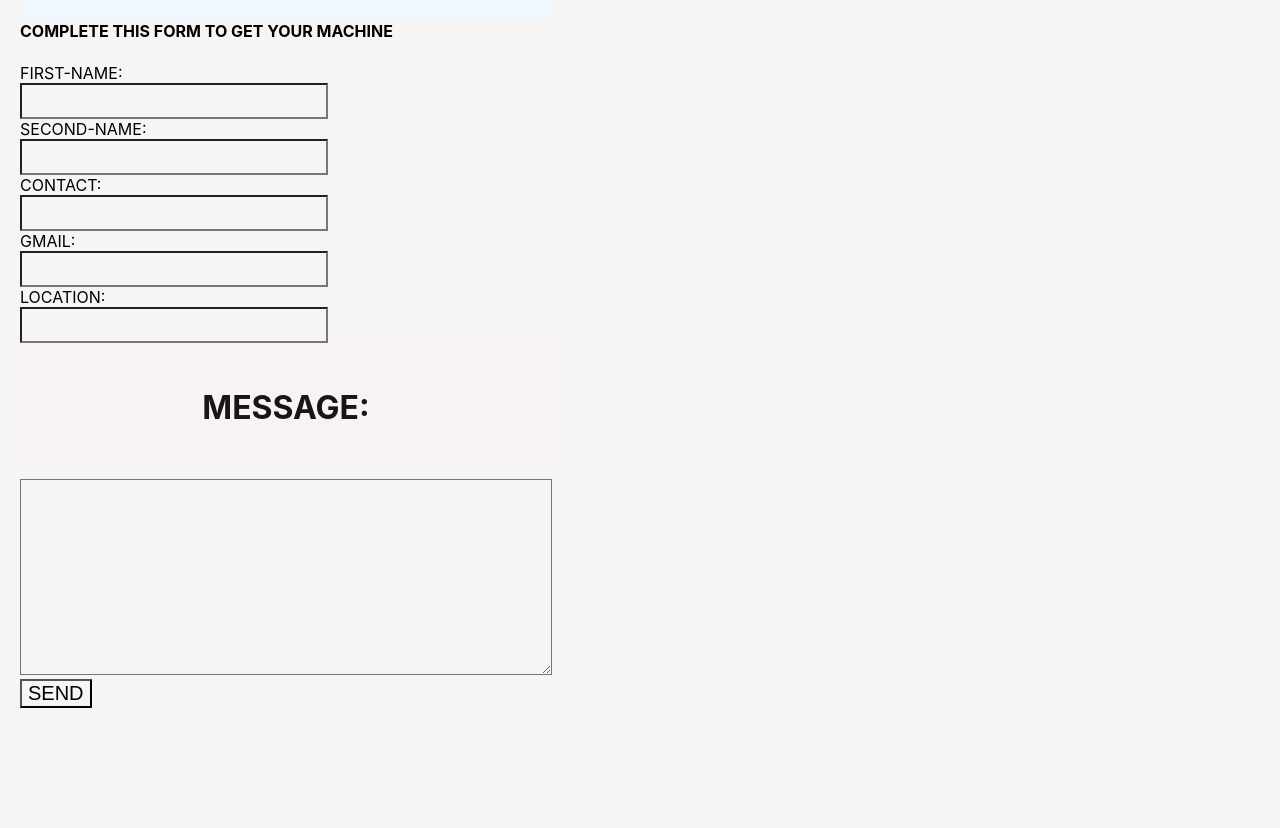
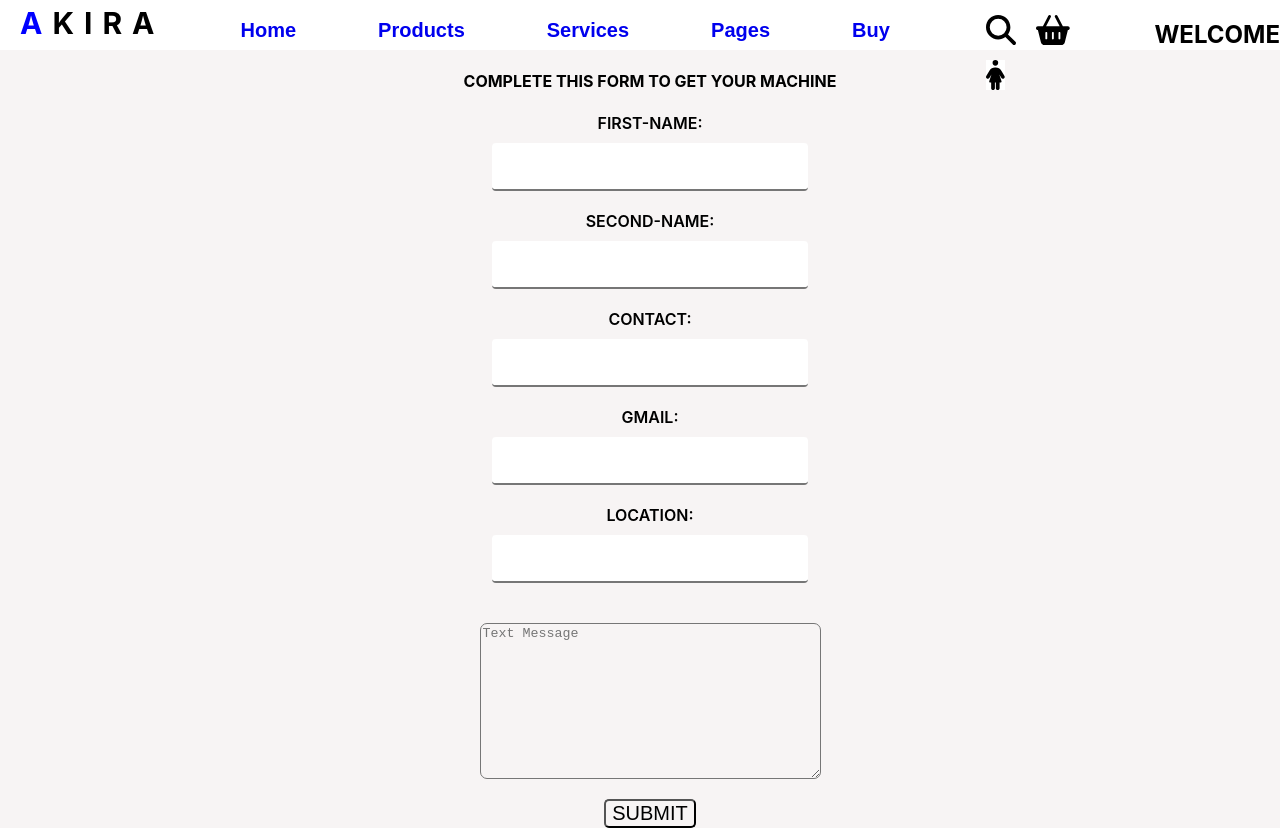
Before and after one commit to ikundabayoplacide/REACTJS-FOR-LEARNING-BALANCED-DIET, a React (Create React App) app: page /Buy in a window 1280 px wide. Before the commit the page ends 800 px from the top, so only its background shows below. Built offline with nearby package versions, Linux system fonts and the light colour scheme.

Commit message:
CHILD Pages changed

```diff
--- a/src/Pages/Buy.css
+++ b/src/Pages/Buy.css
@@ -15,18 +15,36 @@ div{
 
     }
     #vuga{
-        font-size: 17px;
+      border-radius: 7px;
     }
 
-  .form{
+
+    .form {
+      display: flex;
+      flex-direction: column;
+      align-items: center;
+      margin-top: 50px;
+
+    }
+    input{
+    margin: -10px 0px 0px;
     border-radius: 4px;
-    background-color: aliceblue;
-    margin-left:0px;
+    padding: 8px;
+    border-left:  none;
+    border-right:  none;
+    border-top:  none;
+    background-color: white;
 
-  }
+    }
+
+
   .button{
+    border-radius: 5px;
     font-size: 20px;
   }
   .form{
     margin-left: 20px;
   }
+  label{
+    font-weight: 600;
+  }
--- a/src/Pages/Buy.js
+++ b/src/Pages/Buy.js
@@ -1,26 +1,31 @@
+
 import React from 'react'
 import './Buy.css'
+import Layout from '../components/Layout'
+
 function Buy() {
   return (
-    <div className='form'>
-      <form method='#'>
+    <Layout>
+
+      <form method='POST'  action='savedata.php' className='form'>
         <h4>COMPLETE THIS FORM TO GET YOUR MACHINE</h4>
         <label>FIRST-NAME:</label><br></br>
-        <input type='text' className='fname'required /><br/>
+        <input type='text' className='fname'required name='fname'/><br/>
         <label>SECOND-NAME:</label><br></br>
-        <input type='text' className='sname'required /><br/>
+        <input type='text' className='sname'required  name='lname'/><br/>
         <label>CONTACT:</label><br></br>
-       <input type='number' className='num' required/> <br/>
+       <input type='number' className='num' required name='contact'/> <br/>
        <label>GMAIL:</label><br/>
-       <input type='gmail' className='gmail'required/><br/>
+       <input type='email' className='gmail'required name='gmail'/><br/>
        <label>LOCATION:</label><br></br>
-       <input type='text' className='location' required/> <br/>
-       <h1> MESSAGE:</h1>
-       <textarea id='vuga' cols={50} rows={10} required/><br/>
-       <button type='buttton' className='button'>SEND</button>
+       <input type='text' className='location' required name='location'/> <br/><br/>
+
+       <textarea id='vuga' cols={40} rows={10} required placeholder='Text Message' name='message'/><br/>
+       <button type='submit' className='button' name='submit'>SUBMIT</button>
 
       </form>
-    </div>
+
+    </Layout>
   )
 }
 
```
Also changed, not shown: Child.js (deleted, +0 -11 lines), 2 other files (tests, documents, lock files or other folders).
